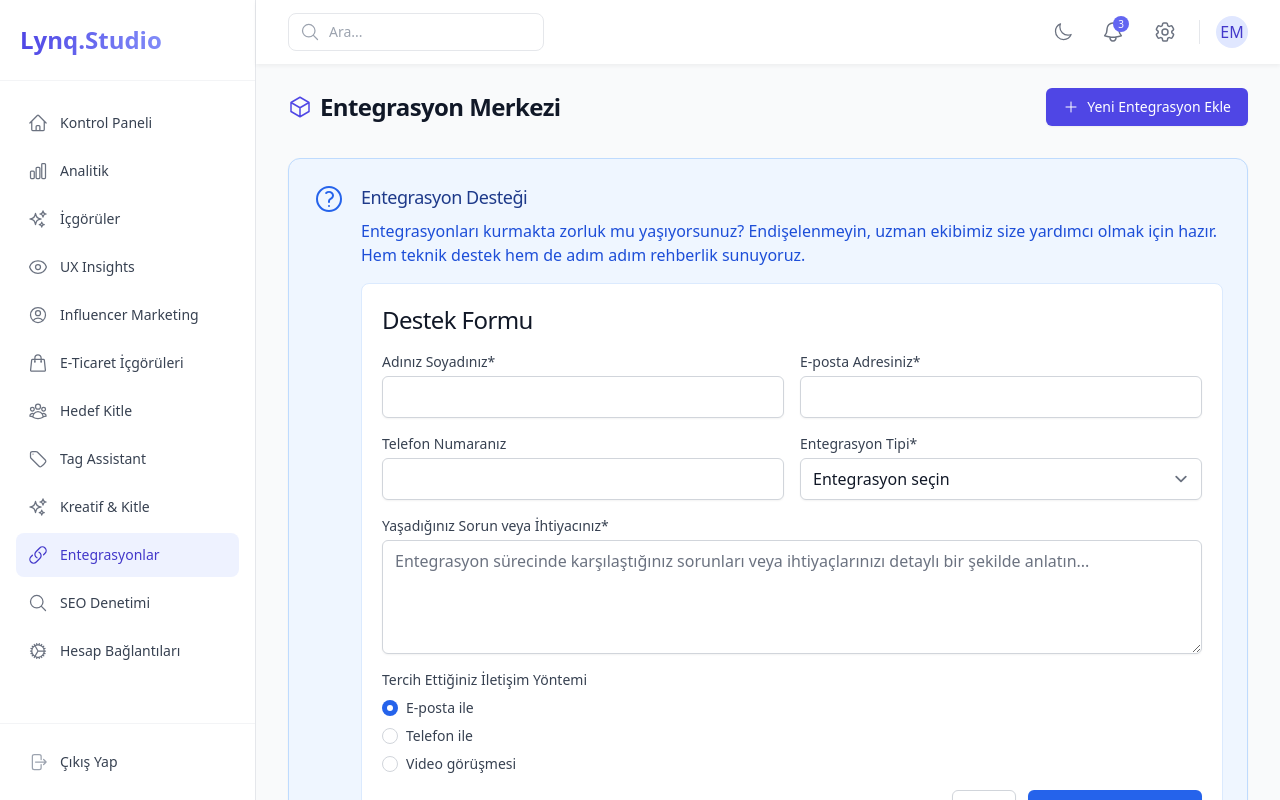
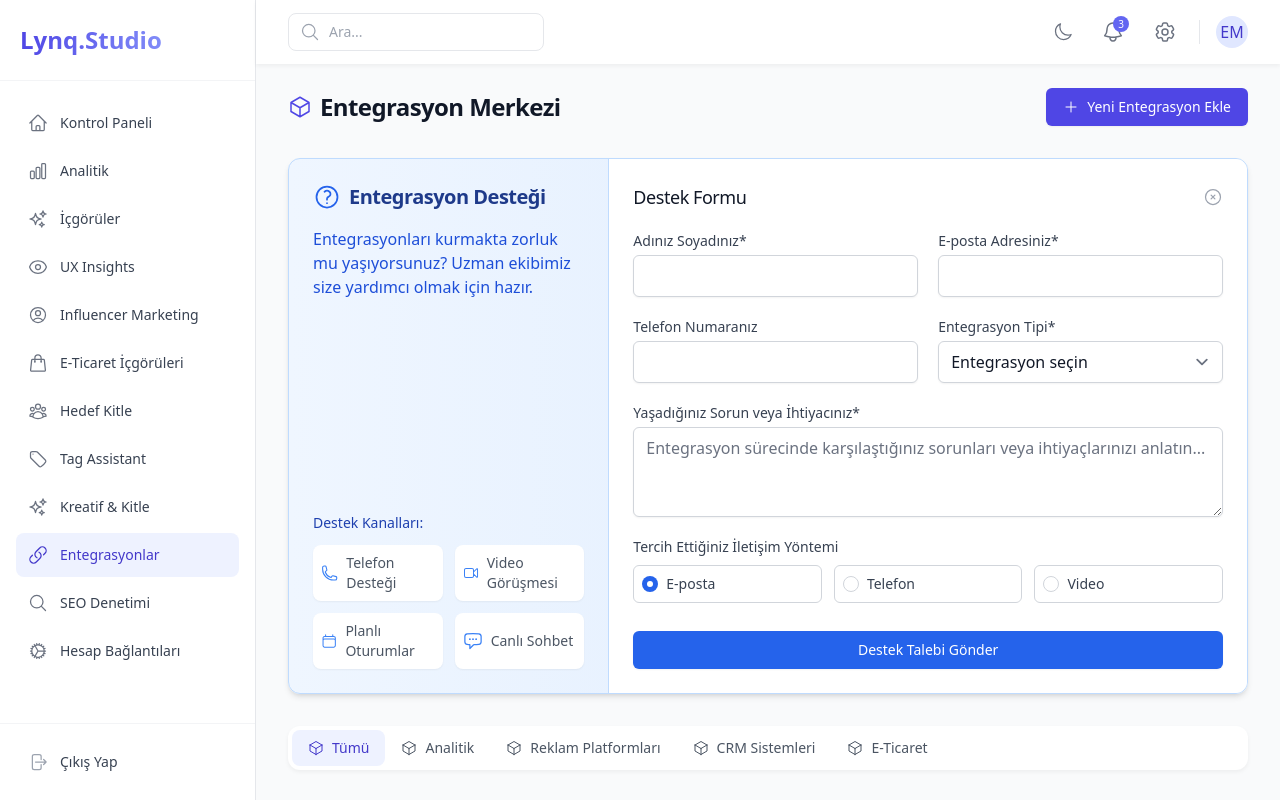
Before and after one commit to ertasemre/marketing-project, a React (Vite) app: page /integrations in a window 1280 px wide. Both pictures are taken after a click on the button "Destek İste". Shown: the top 800 px of the page. Built offline with nearby package versions, Linux system fonts and the light colour scheme; a web font is replaced by a local one.

Commit message:
Entegrasyon Desteği alanının UI'ı daha modern ve derli toplu hale getirildi

```diff
--- a/src/pages/IntegrationsCenter.tsx
+++ b/src/pages/IntegrationsCenter.tsx
@@ -524,32 +524,69 @@ const IntegrationsCenter = () => {
       </div>
 
       {/* Entegrasyon Destek Alanı */}
-      <div className="bg-blue-50 dark:bg-blue-900/20 border border-blue-200 dark:border-blue-800 rounded-xl p-6 shadow-sm">
-        <div className="flex items-start">
-          <div className="flex-shrink-0">
-            <QuestionMarkCircleIcon className="h-8 w-8 text-blue-600 dark:text-blue-400" aria-hidden="true" />
+      <div className="bg-gradient-to-r from-blue-50 to-blue-100 dark:from-blue-900/20 dark:to-blue-800/20 border border-blue-200 dark:border-blue-800 rounded-xl shadow-md overflow-hidden">
+        <div className="flex flex-col md:flex-row">
+          {/* Left side - info */}
+          <div className="md:w-1/3 p-6 flex flex-col justify-between">
+            <div>
+              <div className="flex items-center mb-4">
+                <QuestionMarkCircleIcon className="h-7 w-7 text-blue-600 dark:text-blue-400" aria-hidden="true" />
+                <h2 className="ml-2 text-xl font-semibold text-blue-900 dark:text-blue-300">Entegrasyon Desteği</h2>
               </div>
-          <div className="ml-4 flex-1">
-            <h2 className="text-lg font-medium text-blue-900 dark:text-blue-300">Entegrasyon Desteği</h2>
-            <p className="mt-2 text-blue-700 dark:text-blue-400">
-              Entegrasyonları kurmakta zorluk mu yaşıyorsunuz? Endişelenmeyin, uzman ekibimiz size yardımcı olmak için hazır.
-              Hem teknik destek hem de adım adım rehberlik sunuyoruz.
+              <p className="text-blue-700 dark:text-blue-400 mb-6">
+                Entegrasyonları kurmakta zorluk mu yaşıyorsunuz? Uzman ekibimiz size yardımcı olmak için hazır.
               </p>
 
-            {!showSupportForm ? (
+              {!showSupportForm && (
                 <button
                   onClick={() => setShowSupportForm(true)}
-                className="mt-4 inline-flex items-center px-4 py-2 border border-transparent rounded-md shadow-sm text-sm font-medium text-white bg-blue-600 hover:bg-blue-700 focus:outline-none focus:ring-2 focus:ring-offset-2 focus:ring-blue-500"
+                  className="w-full inline-flex items-center justify-center px-4 py-2 border border-transparent rounded-md shadow-sm text-sm font-medium text-white bg-blue-600 hover:bg-blue-700 focus:outline-none focus:ring-2 focus:ring-blue-500"
                 >
                   Destek İste
                 </button>
-            ) : (
-              <div className="mt-4 bg-white dark:bg-gray-800 rounded-lg p-5 border border-blue-100 dark:border-blue-800">
-                <h3 className="text-md font-medium text-gray-900 dark:text-white mb-4">Destek Formu</h3>
-                <form onSubmit={handleSupportFormSubmit} className="space-y-4">
-                  <div className="grid grid-cols-1 md:grid-cols-2 gap-4">
+              )}
+            </div>
+
+            <div className="mt-6">
+              <p className="text-sm font-medium text-blue-800 dark:text-blue-300 mb-3">Destek Kanalları:</p>
+              <div className="grid grid-cols-2 gap-3">
+                <div className="flex items-center p-2 bg-white dark:bg-gray-800 rounded-lg shadow-sm">
+                  <PhoneIcon className="h-5 w-5 text-blue-500 dark:text-blue-400" />
+                  <span className="ml-2 text-sm text-gray-600 dark:text-gray-300">Telefon Desteği</span>
+                </div>
+                <div className="flex items-center p-2 bg-white dark:bg-gray-800 rounded-lg shadow-sm">
+                  <VideoCameraIcon className="h-5 w-5 text-blue-500 dark:text-blue-400" />
+                  <span className="ml-2 text-sm text-gray-600 dark:text-gray-300">Video Görüşmesi</span>
+                </div>
+                <div className="flex items-center p-2 bg-white dark:bg-gray-800 rounded-lg shadow-sm">
+                  <CalendarIcon className="h-5 w-5 text-blue-500 dark:text-blue-400" />
+                  <span className="ml-2 text-sm text-gray-600 dark:text-gray-300">Planlı Oturumlar</span>
+                </div>
+                <div className="flex items-center p-2 bg-white dark:bg-gray-800 rounded-lg shadow-sm">
+                  <ChatBubbleLeftEllipsisIcon className="h-5 w-5 text-blue-500 dark:text-blue-400" />
+                  <span className="ml-2 text-sm text-gray-600 dark:text-gray-300">Canlı Sohbet</span>
+                </div>
+              </div>
+            </div>
+          </div>
+
+          {/* Right side - form */}
+          {showSupportForm && (
+            <div className="md:w-2/3 bg-white dark:bg-gray-800 p-6 border-t md:border-t-0 md:border-l border-blue-200 dark:border-blue-800">
+              <div className="flex justify-between items-center mb-5">
+                <h3 className="text-lg font-medium text-gray-900 dark:text-white">Destek Formu</h3>
+                <button
+                  onClick={() => setShowSupportForm(false)}
+                  className="text-gray-400 hover:text-gray-500"
+                >
+                  <XCircleIcon className="h-5 w-5" />
+                </button>
+              </div>
+
+              <form onSubmit={handleSupportFormSubmit} className="space-y-5">
+                <div className="grid grid-cols-1 md:grid-cols-2 gap-5">
                   <div>
-                      <label htmlFor="name" className="block text-sm font-medium text-gray-700 dark:text-gray-300">
+                    <label htmlFor="name" className="block text-sm font-medium text-gray-700 dark:text-gray-300 mb-1">
                       Adınız Soyadınız*
                     </label>
                     <input
@@ -559,12 +596,12 @@ const IntegrationsCenter = () => {
                       required
                       value={supportFormData.name}
                       onChange={handleInputChange}
-                        className="mt-1 block w-full rounded-md border-gray-300 dark:border-gray-600 dark:bg-gray-700 dark:text-white shadow-sm focus:border-blue-500 focus:ring-blue-500"
+                      className="block w-full rounded-md border-gray-300 dark:border-gray-600 dark:bg-gray-700 dark:text-white shadow-sm focus:border-blue-500 focus:ring-blue-500"
                     />
                   </div>
 
                   <div>
-                      <label htmlFor="email" className="block text-sm font-medium text-gray-700 dark:text-gray-300">
+                    <label htmlFor="email" className="block text-sm font-medium text-gray-700 dark:text-gray-300 mb-1">
                       E-posta Adresiniz*
                     </label>
                     <input
@@ -574,12 +611,12 @@ const IntegrationsCenter = () => {
                       required
                       value={supportFormData.email}
                       onChange={handleInputChange}
-                        className="mt-1 block w-full rounded-md border-gray-300 dark:border-gray-600 dark:bg-gray-700 dark:text-white shadow-sm focus:border-blue-500 focus:ring-blue-500"
+                      className="block w-full rounded-md border-gray-300 dark:border-gray-600 dark:bg-gray-700 dark:text-white shadow-sm focus:border-blue-500 focus:ring-blue-500"
                     />
                   </div>
 
                   <div>
-                      <label htmlFor="phone" className="block text-sm font-medium text-gray-700 dark:text-gray-300">
+                    <label htmlFor="phone" className="block text-sm font-medium text-gray-700 dark:text-gray-300 mb-1">
                       Telefon Numaranız
                     </label>
                     <input
@@ -588,12 +625,12 @@ const IntegrationsCenter = () => {
                       id="phone"
                       value={supportFormData.phone}
                       onChange={handleInputChange}
-                        className="mt-1 block w-full rounded-md border-gray-300 dark:border-gray-600 dark:bg-gray-700 dark:text-white shadow-sm focus:border-blue-500 focus:ring-blue-500"
+                      className="block w-full rounded-md border-gray-300 dark:border-gray-600 dark:bg-gray-700 dark:text-white shadow-sm focus:border-blue-500 focus:ring-blue-500"
                     />
                   </div>
 
                   <div>
-                      <label htmlFor="integration" className="block text-sm font-medium text-gray-700 dark:text-gray-300">
+                    <label htmlFor="integration" className="block text-sm font-medium text-gray-700 dark:text-gray-300 mb-1">
                       Entegrasyon Tipi*
                     </label>
                     <select
@@ -602,7 +639,7 @@ const IntegrationsCenter = () => {
                       required
                       value={supportFormData.integration}
                       onChange={handleInputChange}
-                        className="mt-1 block w-full rounded-md border-gray-300 dark:border-gray-600 dark:bg-gray-700 dark:text-white shadow-sm focus:border-blue-500 focus:ring-blue-500"
+                      className="block w-full rounded-md border-gray-300 dark:border-gray-600 dark:bg-gray-700 dark:text-white shadow-sm focus:border-blue-500 focus:ring-blue-500"
                     >
                       <option value="">Entegrasyon seçin</option>
                       {mockIntegrations.map(integration => (
@@ -614,18 +651,18 @@ const IntegrationsCenter = () => {
                 </div>
 
                 <div>
-                    <label htmlFor="description" className="block text-sm font-medium text-gray-700 dark:text-gray-300">
+                  <label htmlFor="description" className="block text-sm font-medium text-gray-700 dark:text-gray-300 mb-1">
                     Yaşadığınız Sorun veya İhtiyacınız*
                   </label>
                   <textarea
                     name="description"
                     id="description"
-                      rows={4}
+                    rows={3}
                     required
                     value={supportFormData.description}
                     onChange={handleInputChange}
-                      className="mt-1 block w-full rounded-md border-gray-300 dark:border-gray-600 dark:bg-gray-700 dark:text-white shadow-sm focus:border-blue-500 focus:ring-blue-500"
-                      placeholder="Entegrasyon sürecinde karşılaştığınız sorunları veya ihtiyaçlarınızı detaylı bir şekilde anlatın..."
+                    className="block w-full rounded-md border-gray-300 dark:border-gray-600 dark:bg-gray-700 dark:text-white shadow-sm focus:border-blue-500 focus:ring-blue-500"
+                    placeholder="Entegrasyon sürecinde karşılaştığınız sorunları veya ihtiyaçlarınızı anlatın..."
                   />
                 </div>
 
@@ -633,8 +670,8 @@ const IntegrationsCenter = () => {
                   <label className="block text-sm font-medium text-gray-700 dark:text-gray-300 mb-2">
                     Tercih Ettiğiniz İletişim Yöntemi
                   </label>
-                    <div className="space-y-2">
-                      <div className="flex items-center">
+                  <div className="grid grid-cols-3 gap-3">
+                    <div className="flex items-center p-2 border rounded-md border-gray-300 dark:border-gray-600">
                       <input
                         id="contact-email"
                         name="preferredContact"
@@ -645,10 +682,10 @@ const IntegrationsCenter = () => {
                         className="h-4 w-4 text-blue-600 focus:ring-blue-500 border-gray-300 dark:border-gray-600"
                       />
                       <label htmlFor="contact-email" className="ml-2 block text-sm text-gray-700 dark:text-gray-300">
-                          E-posta ile
+                        E-posta
                       </label>
                     </div>
-                      <div className="flex items-center">
+                    <div className="flex items-center p-2 border rounded-md border-gray-300 dark:border-gray-600">
                       <input
                         id="contact-phone"
                         name="preferredContact"
@@ -659,10 +696,10 @@ const IntegrationsCenter = () => {
                         className="h-4 w-4 text-blue-600 focus:ring-blue-500 border-gray-300 dark:border-gray-600"
                       />
                       <label htmlFor="contact-phone" className="ml-2 block text-sm text-gray-700 dark:text-gray-300">
-                          Telefon ile
+                        Telefon
                       </label>
                     </div>
-                      <div className="flex items-center">
+                    <div className="flex items-center p-2 border rounded-md border-gray-300 dark:border-gray-600">
                       <input
                         id="contact-video"
                         name="preferredContact"
@@ -673,23 +710,16 @@ const IntegrationsCenter = () => {
                         className="h-4 w-4 text-blue-600 focus:ring-blue-500 border-gray-300 dark:border-gray-600"
                       />
                       <label htmlFor="contact-video" className="ml-2 block text-sm text-gray-700 dark:text-gray-300">
-                          Video görüşmesi
+                        Video
                       </label>
                     </div>
                   </div>
                 </div>
 
-                  <div className="flex justify-end space-x-3">
-                    <button
-                      type="button"
-                      onClick={() => setShowSupportForm(false)}
-                      className="inline-flex items-center px-4 py-2 border border-gray-300 dark:border-gray-600 rounded-md shadow-sm text-sm font-medium text-gray-700 dark:text-gray-200 bg-white dark:bg-gray-700 hover:bg-gray-50 dark:hover:bg-gray-600 focus:outline-none focus:ring-2 focus:ring-offset-2 focus:ring-gray-500"
-                    >
-                      İptal
-                    </button>
+                <div className="pt-2">
                   <button
                     type="submit"
-                      className="inline-flex items-center px-4 py-2 border border-transparent rounded-md shadow-sm text-sm font-medium text-white bg-blue-600 hover:bg-blue-700 focus:outline-none focus:ring-2 focus:ring-offset-2 focus:ring-blue-500"
+                    className="w-full inline-flex justify-center items-center px-4 py-2 border border-transparent rounded-md shadow-sm text-sm font-medium text-white bg-blue-600 hover:bg-blue-700 focus:outline-none focus:ring-2 focus:ring-offset-2 focus:ring-blue-500"
                   >
                     Destek Talebi Gönder
                   </button>
@@ -697,42 +727,6 @@ const IntegrationsCenter = () => {
               </form>
             </div>
           )}
-
-            <div className="mt-4 flex flex-wrap gap-4">
-              <div className="flex items-start">
-                <div className="flex-shrink-0 h-6 w-6 text-blue-500 dark:text-blue-400">
-                  <PhoneIcon className="h-5 w-5" />
-                </div>
-                <p className="ml-2 text-sm text-blue-700 dark:text-blue-400">
-                  Telefon Desteği
-                </p>
-              </div>
-              <div className="flex items-start">
-                <div className="flex-shrink-0 h-6 w-6 text-blue-500 dark:text-blue-400">
-                  <VideoCameraIcon className="h-5 w-5" />
-                </div>
-                <p className="ml-2 text-sm text-blue-700 dark:text-blue-400">
-                  Video Görüşmesi
-                </p>
-              </div>
-              <div className="flex items-start">
-                <div className="flex-shrink-0 h-6 w-6 text-blue-500 dark:text-blue-400">
-                  <CalendarIcon className="h-5 w-5" />
-                </div>
-                <p className="ml-2 text-sm text-blue-700 dark:text-blue-400">
-                  Planlı Oturumlar
-                </p>
-              </div>
-              <div className="flex items-start">
-                <div className="flex-shrink-0 h-6 w-6 text-blue-500 dark:text-blue-400">
-                  <ChatBubbleLeftEllipsisIcon className="h-5 w-5" />
-                </div>
-                <p className="ml-2 text-sm text-blue-700 dark:text-blue-400">
-                  Canlı Sohbet
-                </p>
-              </div>
-            </div>
-          </div>
         </div>
       </div>
 
```
Lines whose indentation alone changed are shown as unchanged.
